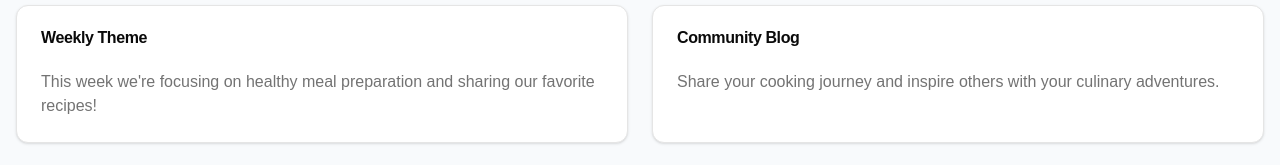
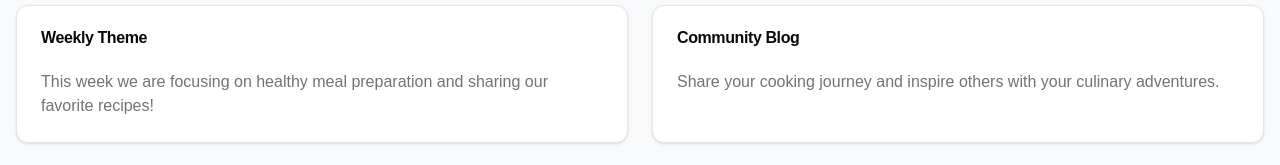
Before and after one commit to hpungsan/cooksite, a Next.js app: page / in a window 1280 px wide. Shown: the part 1112-1277 px from the top of the page. Built offline with nearby package versions, Linux system fonts and the light colour scheme.

Commit message:
bug fixes

```diff
--- a/src/app/calendar/page.tsx
+++ b/src/app/calendar/page.tsx
@@ -1,7 +1,7 @@
 'use client'
 
 import { useState } from 'react'
-import { format, startOfWeek, endOfWeek, eachDayOfInterval, isSameMonth, isSameDay, addMonths, addDays, addWeeks, subDays, subWeeks } from 'date-fns'
+import { format, startOfWeek, endOfWeek, eachDayOfInterval, isSameDay, addMonths, addDays, addWeeks, subDays, subWeeks } from 'date-fns'
 import { DayPicker } from "react-day-picker"
 import { cn } from "@/lib/utils"
 import { buttonVariants } from "@/components/ui/button"
--- a/src/app/feed/page.tsx
+++ b/src/app/feed/page.tsx
@@ -248,7 +248,7 @@ export default function FeedPage() {
       <div className="container mx-auto px-4 py-8">
         <div className="grid grid-cols-[300px_1fr] gap-6 max-w-6xl mx-auto">
           {/* Left Sidebar with New Post Creation */}
-          <div className="sticky top-4 h-fit space-y-4">
+          <aside className="sticky top-4 h-fit space-y-4">
             <Card>
               <CardContent className="p-4">
                 <div className="space-y-3">
@@ -270,8 +270,9 @@ export default function FeedPage() {
                     className="w-full text-left justify-start text-muted-foreground bg-muted/50 hover:bg-muted"
                     variant="ghost"
                     onClick={() => setIsPostModalOpen(true)}
+                    aria-haspopup="dialog"
                   >
-                    What's cooking?
+                    What&apos;s cooking?
                   </Button>
                 </div>
               </CardContent>
@@ -308,7 +309,7 @@ export default function FeedPage() {
                 </div>
               </CardContent>
             </Card>
-          </div>
+          </aside>
 
           {/* Main Feed Content */}
           <div className="flex justify-center">
--- a/src/app/page.tsx
+++ b/src/app/page.tsx
@@ -141,7 +141,7 @@ export default function Page() {
           </CardHeader>
           <CardContent>
             <p className="text-muted-foreground">
-              This week we're focusing on healthy meal preparation and sharing
+              This week we are focusing on healthy meal preparation and sharing
               our favorite recipes!
             </p>
           </CardContent>
```
Also changed, not shown: .eslintrc.json.
